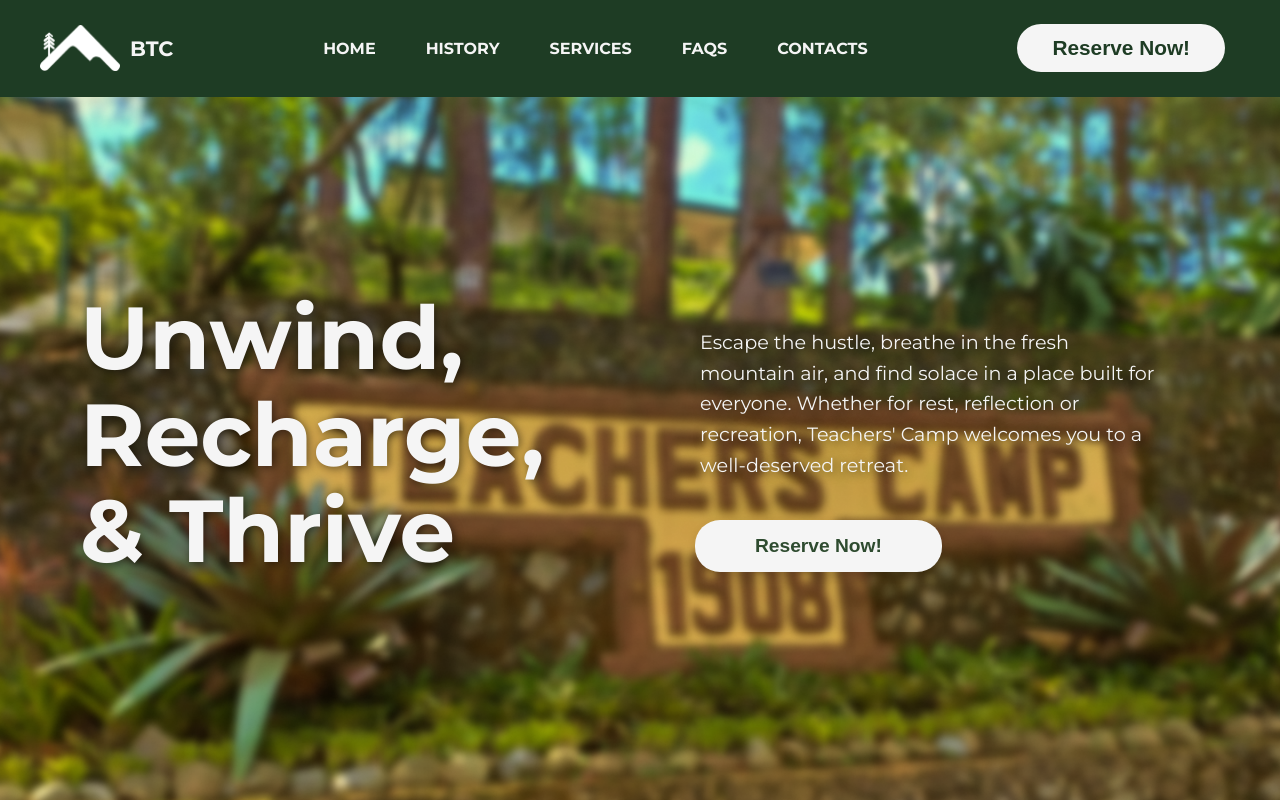
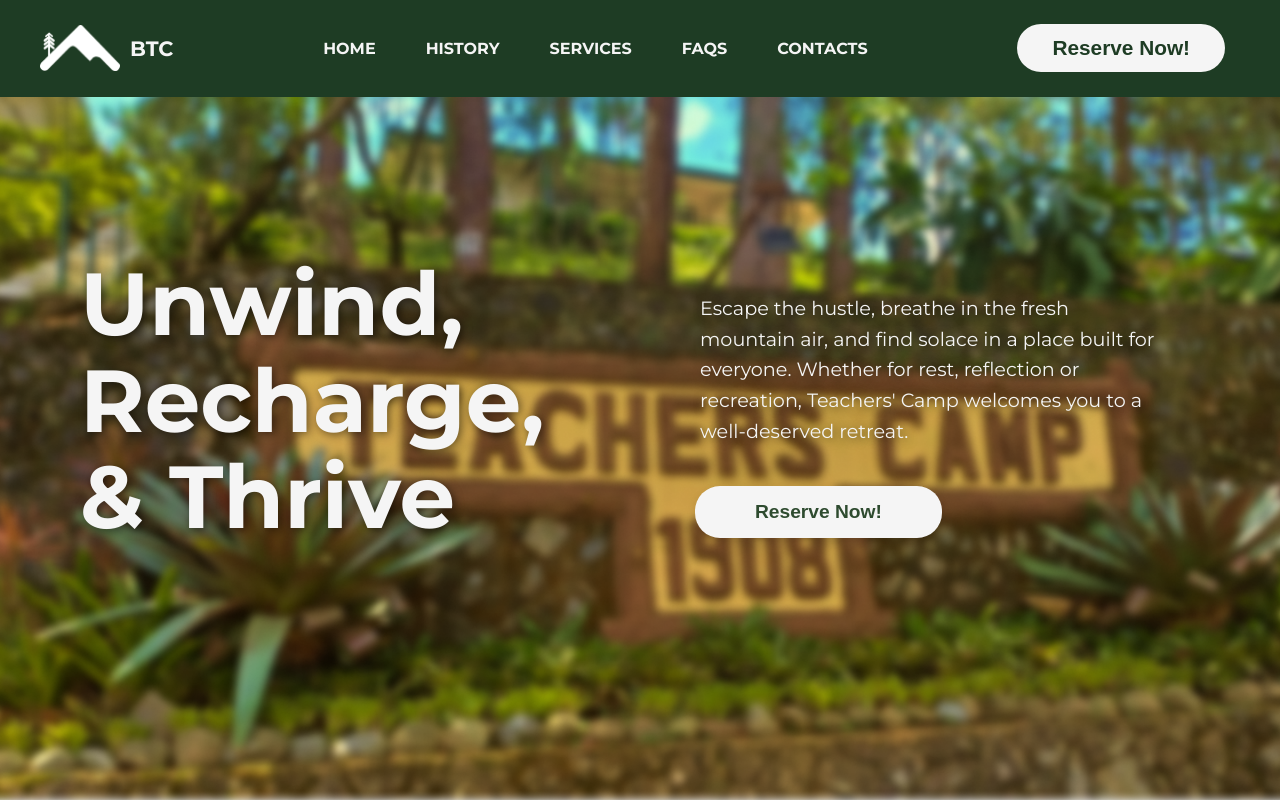
Before and after one commit to 2231478/CodeX, a React (Vite) app in the folder client/Guest/my-auth-app/: page / in a window 1280 px wide. Shown: the top 800 px of the page. Built offline with nearby package versions, Linux system fonts and the light colour scheme; what @kazion/react-facebook-login would draw is missing.

Commit message:
Modify Landing page

```diff
--- a/client/Guest/my-auth-app/package.json
+++ b/client/Guest/my-auth-app/package.json
@@ -15,7 +15,7 @@
     "react": "^19.1.0",
     "react-dom": "^19.1.0",
     "react-icons": "^5.5.0",
-    "react-router-dom": "^7.6.3"
+    "react-router-dom": "^7.7.1"
   },
   "devDependencies": {
     "@eslint/js": "^9.29.0",
--- a/client/Guest/my-auth-app/src/components/LandingHero/LandingHero.jsx
+++ b/client/Guest/my-auth-app/src/components/LandingHero/LandingHero.jsx
@@ -6,7 +6,7 @@ function LandingHero({ onReserveNow }) {
   return (
     <div
       className={styles.heroSection}
-      style={{ backgroundImage: `url(${landingHeroBg})` }}
+      style={{ backgroundImage: `url(${landingHeroBg})` }} id="hero"
     >
       <div className={styles.heroContent}>
         <h1 className={styles.heroHeadline}>Unwind,<br/>Recharge,<br/>& Thrive</h1>
--- a/client/Guest/my-auth-app/src/components/LandingHero/LandingHero.module.css
+++ b/client/Guest/my-auth-app/src/components/LandingHero/LandingHero.module.css
@@ -1,5 +1,5 @@
 .heroSection {
-  min-height: calc(100vh - 70px);
+  min-height: calc(109vh - 70px);
   background-size: cover;
   background-position: center;
   display: flex;
--- a/client/Guest/my-auth-app/src/components/LandingPage/LandingPage.module.css
+++ b/client/Guest/my-auth-app/src/components/LandingPage/LandingPage.module.css
@@ -8,5 +8,16 @@
 
 .mainContent {
   flex-grow: 1;
-  padding-top: 70px;
 }
+
+@media (max-width: 992px) {
+  .mainContent {
+    padding-top: 50px;
+  }
+}
+
+@media (max-width: 576px) {
+  .mainContent {
+    padding-top: 20px;
+  }
+}
--- a/client/Guest/my-auth-app/src/components/LandingPage/ServicesSection.jsx
+++ b/client/Guest/my-auth-app/src/components/LandingPage/ServicesSection.jsx
@@ -1,6 +1,6 @@
 import React, { useState, useEffect } from 'react';
+import { useNavigate } from 'react-router-dom';
 import styles from './ServicesSection.module.css';
-
 import conferenceImage from '../../assets/conference.jpg';
 import lodgingImage from '../../assets/lodging.jpg';
 import eventsImage from '../../assets/events.jpg';
@@ -36,7 +36,9 @@ const servicesData = [
 function ServicesSection() {
   const [currentSlide, setCurrentSlide] = useState(0);
   const [loading, setLoading] = useState(true);
+  const navigate = useNavigate(); // Initialize useNavigate
 
+  // Effect to preload images and manage loading state
   useEffect(() => {
     let imagesLoadedCount = 0;
     const totalImages = servicesData.length;
@@ -46,7 +48,7 @@ function ServicesSection() {
       if (imagesLoadedCount === totalImages) {
         setTimeout(() => {
           setLoading(false);
-        }, 500);
+        }, 500); // Small delay to show spinner
       }
     };
 
@@ -86,8 +88,13 @@ function ServicesSection() {
     setCurrentSlide((prevSlide) => (prevSlide - 1 + servicesData.length) % servicesData.length);
   };
 
+
   const goToSlide = (index) => {
     setCurrentSlide(index);
+  };
+
+  const handleCardClick = () => {
+    navigate('/main-services');
   };
 
   return (
@@ -111,6 +118,7 @@ function ServicesSection() {
                 key={service.id}
                 className={`${styles.serviceCard} ${index === currentSlide ? styles.active : ''}`}
                 style={{ backgroundImage: `url(${service.image})` }}
+                onClick={handleCardClick}
               >
                 <div className={styles.cardOverlay}>
                   <h3 className={styles.cardTitle}>{service.title}</h3>
--- a/client/Guest/my-auth-app/src/components/LandingPage/ServicesSection.module.css
+++ b/client/Guest/my-auth-app/src/components/LandingPage/ServicesSection.module.css
@@ -81,8 +81,8 @@
   font-weight: bold;
   opacity: 0;
   transition: opacity 0.5s ease-in-out;
-  pointer-events: none;
   z-index: 1;
+  cursor: pointer;
 }
 
 .serviceCard::before {
@@ -211,8 +211,3 @@
   cursor: pointer;
   z-index: 4;
 }
-
-.cardBottomText:hover {
-  background: #538E5E;
-  box-shadow: 0 4px 18px rgba(83, 142, 94, 0.18);
-}
```
Also changed, not shown: 1 other file (tests, documents, lock files or other folders).
